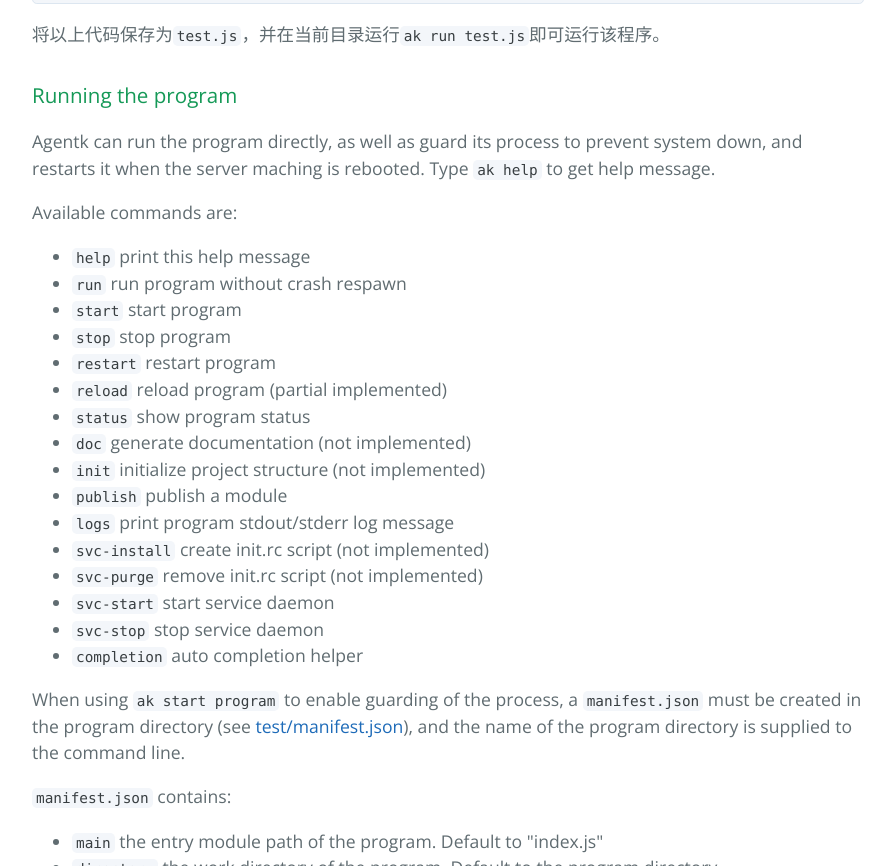
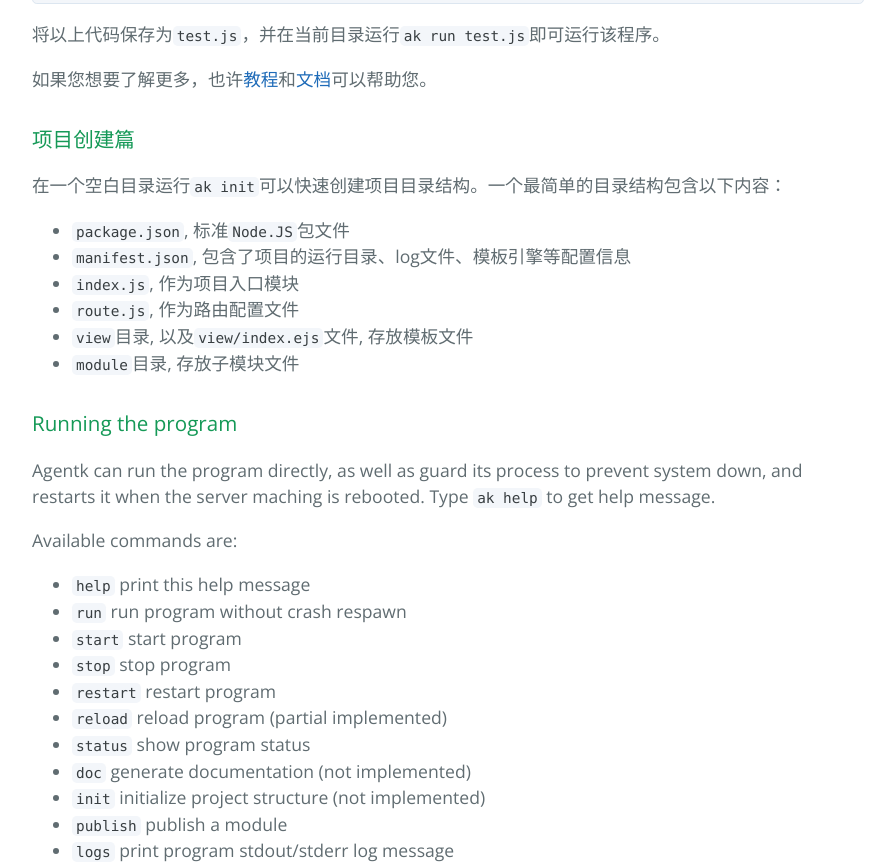
Before and after one commit to sjclijie/agentk, a plain HTML site: page index.html in a window 1280 px wide. Shown: the part 2291-3157 px from the top of the page, without its empty margins (192-1087 px from the left). Drawn offline with nearby package versions, Linux system fonts and the light colour scheme.

Commit message:
Create gh-pages branch via GitHub

```diff
--- a/index.html
+++ b/index.html
@@ -104,6 +104,28 @@ route.<span class="pl-c1">match</span>(<span class="pl-sr"><span class="pl-pds">
 
 <p>将以上代码保存为<code>test.js</code>，并在当前目录运行<code>ak run test.js</code>即可运行该程序。</p>
 
+<p>如果您想要了解更多，也许<a href="#TODO">教程</a>和<a href="#TODO">文档</a>可以帮助您。</p>
+
+<h3>
+<a id="项目创建篇" class="anchor" href="#%E9%A1%B9%E7%9B%AE%E5%88%9B%E5%BB%BA%E7%AF%87" aria-hidden="true"><span class="octicon octicon-link"></span></a>项目创建篇</h3>
+
+<p>在一个空白目录运行<code>ak init</code>可以快速创建项目目录结构。一个最简单的目录结构包含以下内容：</p>
+
+<ul>
+<li>
+<code>package.json</code>, 标准<code>Node.JS</code>包文件</li>
+<li>
+<code>manifest.json</code>, 包含了项目的运行目录、log文件、模板引擎等配置信息</li>
+<li>
+<code>index.js</code>, 作为项目入口模块</li>
+<li>
+<code>route.js</code>, 作为路由配置文件</li>
+<li>
+<code>view</code>目录, 以及<code>view/index.ejs</code>文件, 存放模板文件</li>
+<li>
+<code>module</code>目录, 存放子模块文件</li>
+</ul>
+
 <h3>
 <a id="running-the-program" class="anchor" href="#running-the-program" aria-hidden="true"><span class="octicon octicon-link"></span></a>Running the program</h3>
 
```
Also changed, not shown: params.json (+1 -1 lines).
